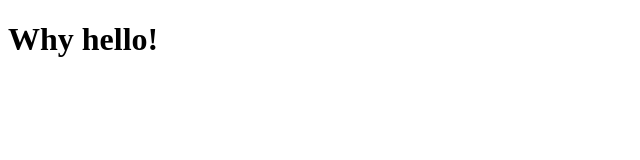
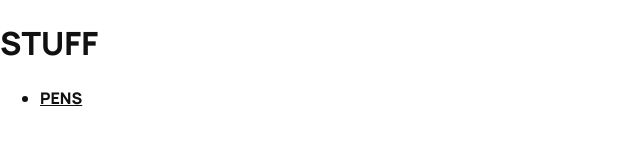
Before and after one commit to bl-rd/daily-ui, a website: page index.html in a window 1280 px wide. Shown: the whole page, without its empty margins (0-640 px from the left). Drawn offline with Linux system fonts and the light colour scheme.

Commit message:
Initial commit of some inlined styles

```diff
--- a/Cargo.toml
+++ b/Cargo.toml
@@ -9,3 +9,4 @@ edition = "2018"
 [dependencies]
 serde = { version = "1.0", features = ["derive"] }
 serde_json = "1.0"
+minifier = "^0.0.36"
--- /dev/null
+++ b/assets/css/main.css
@@ -0,0 +1,28 @@
+:root {
+  --black: #111;
+  --white: #eee;
+
+  --font-colour: var(--black);
+  --background-colour: var(--white;)
+}
+
+* {
+  font-family: 'Manrope', sans-serif;
+  text-transform: uppercase;
+  color: #111;
+  color: var(--font-colour);
+}
+
+html,
+body {
+  margin: 0;
+  padding: 0;
+  background-color: var(--background-colour);
+}
+
+@media (prefers-color-scheme: dark) {
+  :root {
+    --font-colour: var(--white);
+    --background-colour: var(--black);
+  }
+}
--- a/index.html
+++ b/index.html
@@ -3,9 +3,21 @@
 <head>
   <meta charset="UTF-8">
   <meta name="viewport" content="width=device-width, initial-scale=1.0">
-  <title>Document</title>
+  <link rel="preconnect" href="https://fonts.googleapis.com/" crossorigin>
+  <link rel="dns-prefetch" href="https://fonts.googleapis.com/">
+  <link rel="stylesheet" href="https://fonts.googleapis.com/css2?family=Manrope:wght@800&display=swap">
+  <title>Stuff made by Bill</title>
+
+  <style>:root{--black:#111;--white:#eee;--font-colour:var(--black);--background-colour:var(--white;)}*{font-family:'Manrope',sans-serif;text-transform:uppercase;color:#111;color:var(--font-colour);}html,body{margin:0;padding:0;background-color:var(--background-colour);}@media (prefers-color-scheme:dark){:root{--font-colour:var(--white);--background-colour:var(--black);}}</style>
 </head>
 <body>
-  <h1>Why hello!</h1>
+  <h1>Stuff</h1>
+  <nav>
+    <ul>
+      <li>
+        <a href="/pens">Pens</a>
+      </li>
+    </ul>
+  </nav>
 </body>
 </html>
```
Also changed, not shown: html/templates/list-page.html (+5 -0 lines), html/templates/root.html (+14 -2 lines), package.json (+7 -3 lines), pens/daily-ui/index.html (+5 -0 lines), pens/index.html (+7 -2 lines), pens/labs/index.html (+5 -0 lines), pnpm-lock.yaml (added), 2 other files.
